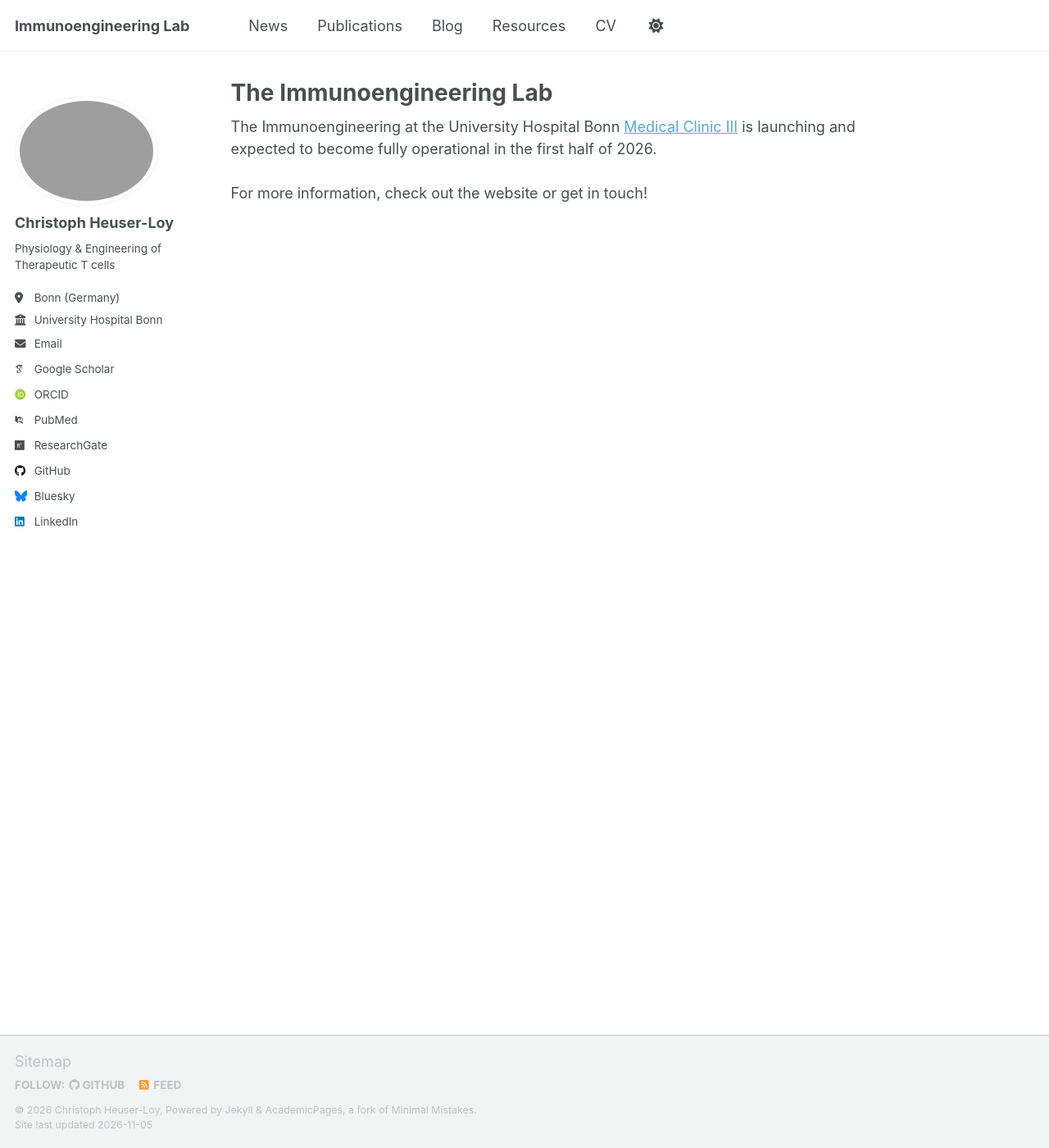
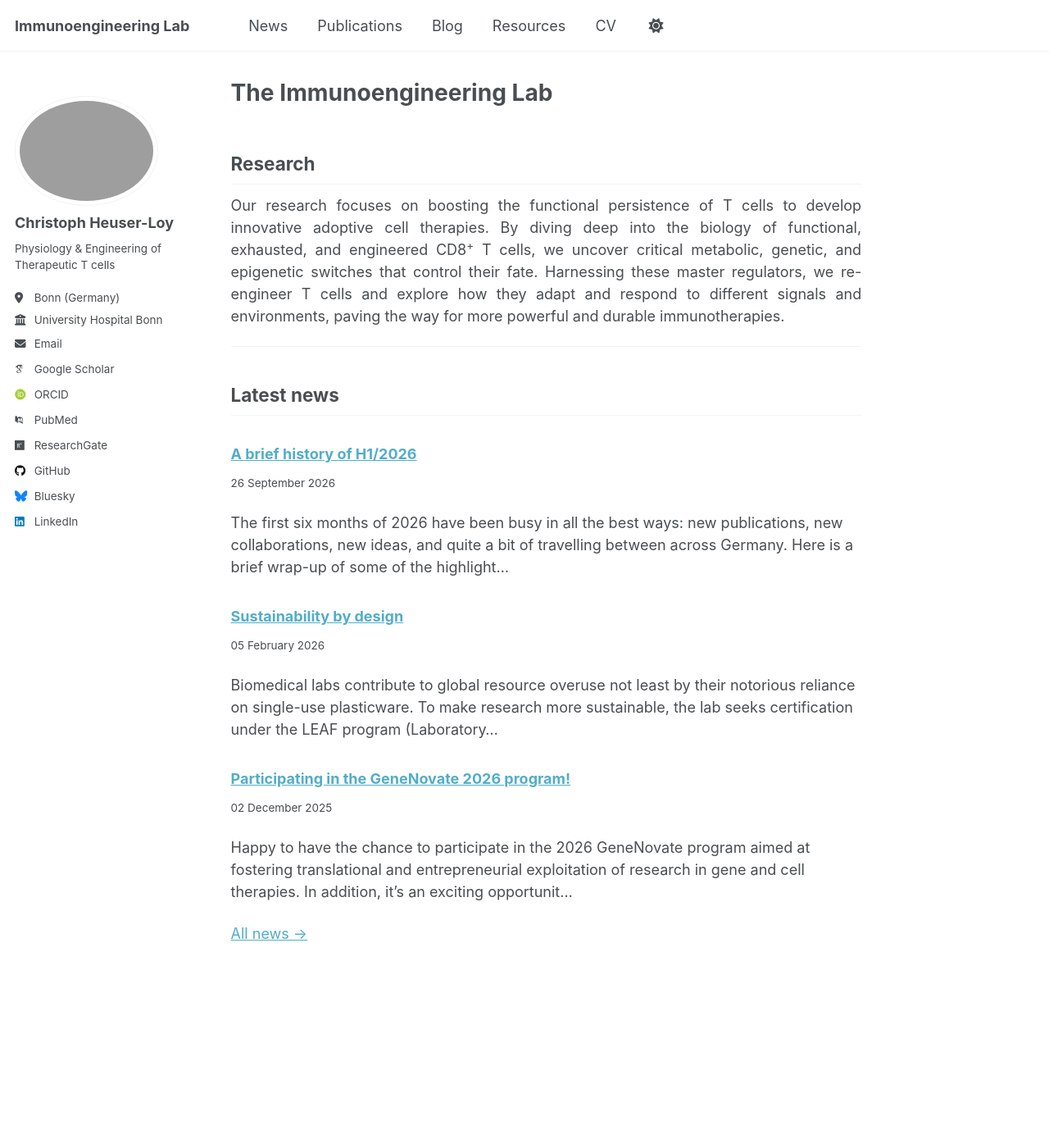
Before and after one commit to cheuserloy/cheuserloy.github.io, a Jekyll site: the page built from _pages/about.md, in a window 1280 px wide and 1400 px high. Shown: the whole window at 82% size. Built offline with Jekyll 4.4.1, drawn with Linux system fonts in a browser that asks for light colours; some web fonts are replaced; a script that is not in the unit is left out.

Commit message:
Add research section to about page
Added a new section on research focusing on T cell therapies and their metabolic, genetic, and epigenetic regulation.

```diff
--- a/_pages/about.md
+++ b/_pages/about.md
@@ -6,6 +6,23 @@
   - /about/
   - /about.html
 ---
+## Research
+<p align="justify">Our research focuses on boosting the functional persistence of T cells to develop innovative adoptive cell therapies.
+By diving deep into the biology of functional, exhausted, and engineered CD8<sup>+</sup> T cells, we uncover critical metabolic, genetic, and epigenetic switches that control their fate. Harnessing these master regulators, we re-engineer T cells and explore how they adapt and respond to different signals and environments, paving the way for more powerful and durable immunotherapies.</p>
+---
 
-The Immunoengineering at the University Hospital Bonn <a href="https://www.ukbonn.de/haematologie-und-onkologie/forschung/">Medical Clinic III</a> is launching and expected to become fully operational in the first half of 2026.<br><br>
-For more information, check out the website or get in touch!
+## Latest news
+
+{% assign latest_news = site.news | sort: "date" | reverse | slice: 0, 3 %}
+
+{% for item in latest_news %}
+
+### [{{ item.title }}]({{ item.url | relative_url }})
+
+<small>{{ item.date | date: "%d %B %Y" }}</small>
+
+{{ item.excerpt | strip_html | truncate: 220 }}
+
+{% endfor %}
+
+[All news &rarr;]({{ '/news/' | relative_url }})
```
